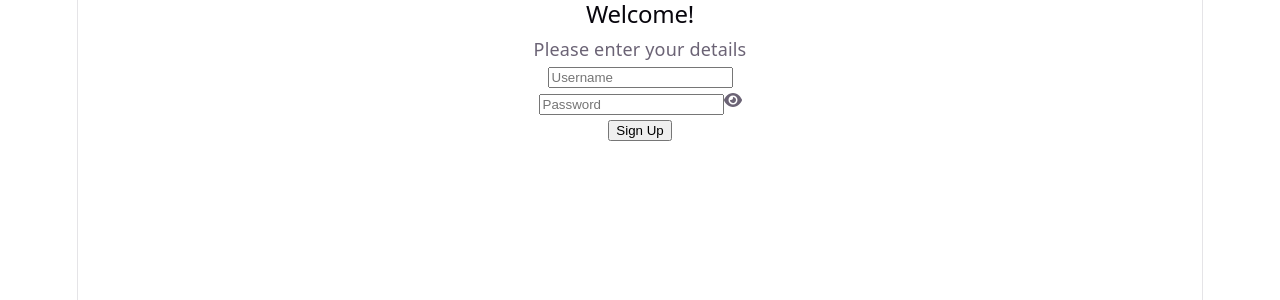
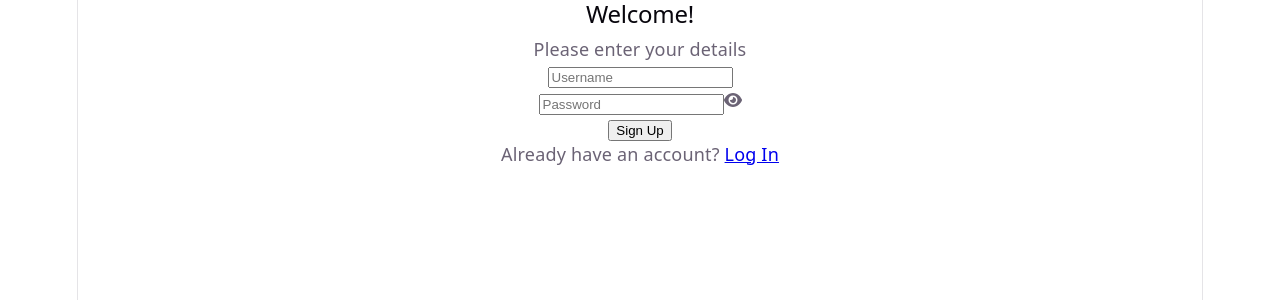
Before and after one commit to balllerz21/SportsLive, a React (Vite) app in the folder frontend/: page /signup in a window 1280 px wide. Shown: the top 300 px of the page. Built offline with nearby package versions, Linux system fonts and the light colour scheme; no server answers; the HTML template or start-up script is replaced by a standard one.

Commit message:
sign up page fix

```diff
--- a/frontend/src/pages/login/login.tsx
+++ b/frontend/src/pages/login/login.tsx
@@ -1,7 +1,7 @@
 import { useState } from 'react';
 import { FaEye } from "react-icons/fa6";
 import { FaEyeSlash } from "react-icons/fa6";
-import { useNavigate } from "react-router-dom";
+import { Link, useNavigate } from "react-router-dom";
 import { loginUser } from "../../api/utils";
 const LoginPage: React.FC = () => {
     const [username, setUsername] = useState('');
@@ -67,7 +67,7 @@
             </div>
 
             <p className="login-bottom-p">
-                Don't have an account? <a href="/signup">Sign Up</a>
+                Don't have an account? <Link to="/signup">Sign Up</Link>
             </p>
             </div>
         );
--- a/frontend/src/pages/signup/signup.tsx
+++ b/frontend/src/pages/signup/signup.tsx
@@ -1,7 +1,7 @@
 import { useState } from 'react';
 import { FaEye } from "react-icons/fa6";
 import { FaEyeSlash } from "react-icons/fa6";
-import { useNavigate } from "react-router-dom";
+import { Link, useNavigate } from "react-router-dom";
 import { apiFetch, getResponseErrorMessage, loginUser } from "../../api/utils";
 
 const SignUpPage: React.FC = () => {
@@ -76,6 +76,9 @@
                 <button type="submit" className="login-btn">Sign Up</button>
                 </form>
             </div>
+            <p className="login-bottom-p">
+                Already have an account? <Link to="/">Log In</Link>
+            </p>
             </div>
         );
     };
```
Also changed, not shown: frontend/vercel.json (added), 1 other file (tests, documents, lock files or other folders).
